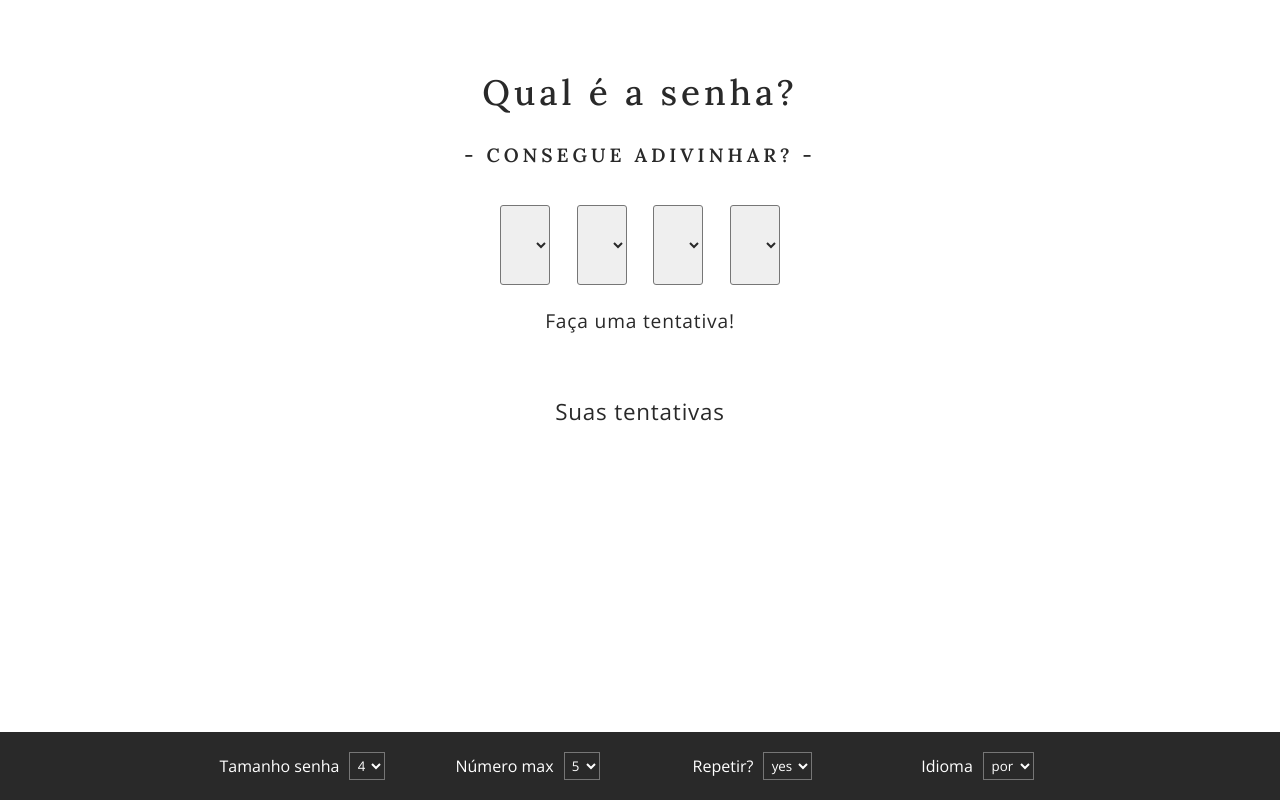
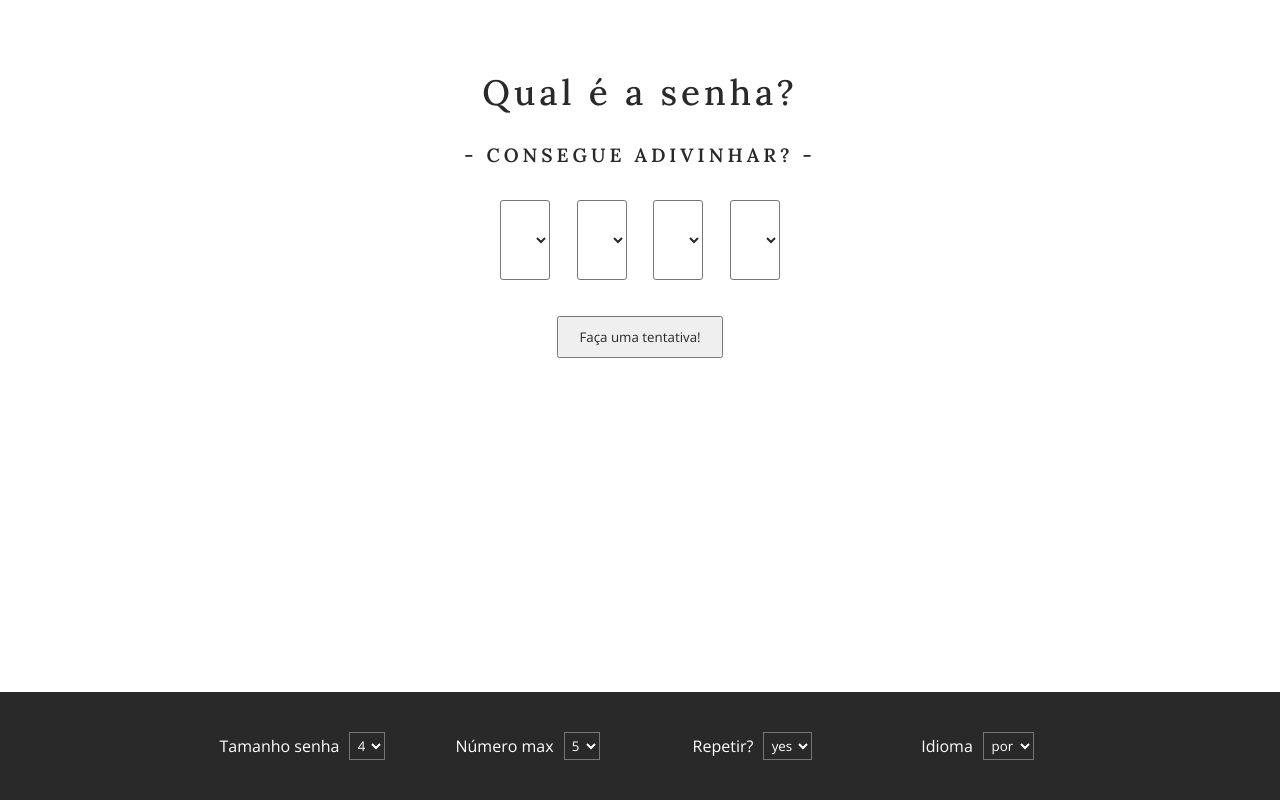
Before and after one commit to marmarx/marmarx.github.io, a PHP site: page /senha/index.html in a window 1280 px wide. Run offline with PHP 8.4, Linux system fonts and the light colour scheme.

Commit message:
Add files via upload

```diff
--- a/senha/index.html
+++ b/senha/index.html
@@ -10,15 +10,14 @@
 <link rel="preconnect" href="https://fonts.googleapis.com">
 <link href="https://fonts.googleapis.com/css2?family=Lora:wght@500;600&family=Open+Sans:wght@300;400&display=swap" rel="stylesheet">
 <link rel="stylesheet" href="style.css">
-<script defer type="text/javascript" src="script.js"></script>
 </head>
 
 <body>
 <div class="row"><div class="container"><h1 id="title">What's the password?</h1></div></div>
 <div class="row"><div class="container"><h2 id="subtitle">- Can you guess it? -</h2></div></div>
-<div class="row"><div id="pass" class="container" style="width:unset"></div></div>
-<div class="row"><div class="container"><p id="message">Give it a try!</p></div></div>
-<div class="row"><div class="container"><h3 id="help">Your tries:</h3></div></div>
+<div class="row"><div id="pass" class="container"></div></div>
+<div class="row"><button id="go" class="container" onclick="go()">Give it a try!</button></div>
+<div class="row"><div class="container"><p id="message"></p></div></div>
 <div class="row"><div id="results" class="container flex"></div></div>
 
 <div class="fixed row"><div id="footer" class="container">
@@ -39,5 +38,7 @@
     <select onchange="config(this.value,3)"><option value="por">por</option><option value="eng">eng</option><option value="esp">esp</option></select>
   </div></div>
 </div></div>
+<script defer type="text/javascript" src="language.js"></script>
+<script defer type="text/javascript" src="script.js"></script>
 </body>
 </html>
--- a/senha/script.js
+++ b/senha/script.js
@@ -20,7 +20,7 @@ function createPassword(size,max,repeat,lang){
     return pass;
   })();                                                           //run the function once immediately after declaration
   console.log(`Created a password with ${size} digits from 1 to ${max}, there are a total of ${possibilities} possibilities`);
-  //console.log('password:',password);
+  console.log('password:',password);
 
   //createInput
   (function(){
@@ -28,7 +28,7 @@ function createPassword(size,max,repeat,lang){
     container.innerHTML = '';
     let content = '<option value="" disabled selected></option>';
     for(let i=0;i<max;i++){content += `<option value="${i+1}">${i+1}</option>`}
-    for(let i=0;i<size;i++){container.innerHTML += `<select class="pass" onchange="select(this.value,${i})">${content}</select>`}
+    for(let i=0;i<size;i++){container.innerHTML += `<select class="pass" onchange="select()">${content}</select>`}
   })();
 
   const checkPassword = (password,attempt) => {
@@ -75,8 +75,12 @@ function createPassword(size,max,repeat,lang){
         congrats:`¡Felicidades! Descubriste la seña en ${tries} intento${tries>1?'s':''}, era ${password.join(', ')}. Había un total de ${possibilities.toLocaleString('es-ES')} posibilidades.`
       }
     }
-    if(hasBeenDiscovered){hasBeenDiscovered++;return languag[lang].done}
-    if(attempt.toString()===password.toString()){hasBeenDiscovered++;return languag[lang].congrats}
+    if(hasBeenDiscovered){hasBeenDiscovered++;return [languag[lang].done,hasBeenDiscovered]}
+    if(attempt.toString()===password.toString()){
+      hasBeenDiscovered++;
+      printResults(attempt,[...Array(size)].map(e=>'black'))
+      return [languag[lang].congrats,hasBeenDiscovered]
+    }
 
     [correctPosition,correctNumber,result] = checkPassword(password,structuredClone(attempt));
     printResults(attempt,result);
@@ -124,21 +128,21 @@ function createPassword(size,max,repeat,lang){
         '. '+['Vuelve de nuevo','Inténtalo de nuevo','Una vez más','Tu turno','Buena suerte'][random(5)]+'!'
       ]
     }
-    return language[lang].join('');
+    return [language[lang].join(''),hasBeenDiscovered];
   }
-  return (attempt) => {document.getElementById('message').innerHTML = showResults(attempt)}
+  return showResults
 }
 
 function start(){
   let config = localStorage.getItem('passwordGameRecord')?JSON.parse(localStorage.getItem('passwordGameRecord')):[4,5,1,'por'];
 
   const language = {
-    eng:{title:`What's the password?`,subtitle:'- Can you guess it? -',message:'Give it a try!',help:'Your tries:'},
-    por:{title:'Qual é a senha?',subtitle:'- Consegue adivinhar? -',message:'Faça uma tentativa!',help:'Suas tentativas'},
-    esp:{title:'¿Cuál es la seña?',subtitle:'¿Puedes adivinarlo?',message:'¡Haz tu intento!',help:'Tus intentos'}
+    eng:{title:`What's the password?`,subtitle:'- Can you guess it? -',go:'Give it a try!'},
+    por:{title:'Qual é a senha?',subtitle:'- Consegue adivinhar? -',go:'Faça uma tentativa!'},
+    esp:{title:'¿Cuál es la seña?',subtitle:'- ¿Puedes adivinarlo? -',go:'¡Haz tu intento!'}
   }
 
-  const lang = ['title','subtitle','message','help'];
+  const lang = ['title','subtitle','go'];
   lang.forEach(e=>document.getElementById(e).innerHTML = language[config[3]][e]);
 
   const language2 = {
@@ -153,7 +157,6 @@ function start(){
   const sets = document.getElementById('footer').getElementsByTagName('select');
   for(let i in sets){sets[i].value=config[i]}
 
-  let attempt = [...Array(config[0])].map(e=>0);
   function settings(value,index){
     config[index]=isNaN(value)?value:JSON.parse(value);
     localStorage.setItem('passwordGameRecord',JSON.stringify(config));
@@ -161,15 +164,18 @@ function start(){
   }
   const verifyPassword = createPassword(...config);
 
-  const selects = document.getElementById('pass').getElementsByTagName('select');
-  function select(value,index){
-    attempt[index]=JSON.parse(value);
-    if(!attempt.includes(0)){
-      verifyPassword(attempt);
-      attempt=[...Array(config[0])].map(e=>0);
-      for(let i in selects){selects[i].value=0}
-    }
+  const selects = Array.from(document.getElementById('pass').getElementsByTagName('select'));
+  let attempt=[...Array(config[0])];
+  const select = ()=>{
+    selects.forEach((e,i)=>{attempt[i]=e.value?JSON.parse(e.value):'_'});
+    console.log('attempt',attempt);
   }
-  return [select,settings]
+  const go = () => {
+    let [mes,end] = verifyPassword(attempt);
+    document.getElementById('message').innerHTML = mes;
+    if(!end){selects.forEach(e=>e.value=0)}
+  }
+  return [go,select,settings]
 }
-const [select,config] = start();
+
+const [go,select,config] = start();
--- a/senha/style.css
+++ b/senha/style.css
@@ -3,37 +3,41 @@
 html,body{scroll-behavior:smooth;overflow-x:hidden;width:100vw;min-height:100vh}
 ::-webkit-scrollbar{width:6px}::-webkit-scrollbar-track{background:#f1f1f1}::-webkit-scrollbar-thumb{background:#bbb}::-webkit-scrollbar-thumb:hover{background:#999}::selection{background:#30f2bb}
 
-div[onclick],div[onchange]{cursor:pointer}
+*[onclick],*[onchange]{cursor:pointer}
 .row{display:inline-flex;position:relative;width:100%}
 .container{margin:auto;position:relative;float:left;width:80%;max-width:900px}
 
 h1,h2{text-align:center;margin:.5em 0;letter-spacing:4px;font-family:'Lora', serif;color:var(--black)}
-h1{font-size:2.2em;font-weight:500;margin-top:2em}
-h2{font-size:1.2em;text-transform:uppercase;font-weight:600;margin-bottom:2em}
-h3,p{line-height:1.8em;letter-spacing:.8px;text-align:justify}
-h3{font-size:1.4em;text-align:center;font-weight:400;margin-top:1.5em}
-p{font-size:1.2em;font-weight:300;margin-top:1em;width:fit-content;margin:auto}
+h1{font-size:1.8em;font-weight:500;margin-top:2em}
+h2{text-transform:uppercase;font-weight:600}
+h2,p{font-size:1em}
+p{line-height:1.8em;letter-spacing:.8px;text-align:justify;font-weight:300;width:fit-content;margin:auto}
 select{text-align:center}select option{color:var(--black)}select:invalid{color:#6c6c6c!important}
+@media (min-width:510px){h1{font-size:2.2em}h2,p{font-size:1.2em}}
 
-.pass{width:50px;margin:0 1em;border-radius:3px;height:80px;}.pass::-ms-expand{display:none;-webkit-appearance:none;-moz-appearance:none}
+#pass{display:flex;flex-wrap:wrap;text-align:center;padding:10px;justify-content:center}
+.pass{flex:50px;max-width:50px;margin:1em;border-radius:3px;height:80px;background:none!important}.pass::-ms-expand{display:none;-webkit-appearance:none;-moz-appearance:none}
 .pass:focus{border:2px solid var(--color)}
+@media (min-width:991px){#pass{width:80%}}
 
-.flex{display:flex;flex-wrap:wrap;text-align:center;padding:10px;margin-bottom:40px}
+#go{margin:1em auto 0;padding:10px 20px;width:unset}
+
+.flex{display:flex;flex-wrap:wrap;text-align:center;margin-bottom:120px}
 .flex-item{flex:100%;font-size:1.2em;font-weight:300;padding:20px 10px}
 .flex-center{display:inline-flex;margin:auto}
 @media (min-width:510px){.flex-item{flex:49.9999%}}
-@media (min-width:991px){.flex-item{flex:33.3333%}.flex{margin-bottom:120px}}
+@media (min-width:991px){.flex-item{flex:33.3333%}}
 
-#message{margin:1em auto;text-align:center;max-width:600px}
+#message{margin:1.5em auto;text-align:center;max-width:600px}
 .circle{width:15px;height:15px;border-radius:100%;background-color:transparent;margin:auto 3px;transform:translateY(1px);border:1px solid var(--black)}
 .circle.black{background-color:var(--black)}.circle.gray{background-color:var(--gray);border:none}
 .circle:nth-child(1){margin-left:30px}
 
-.fixed{position:relative;left:0;bottom:0;min-height:8vh;background:var(--black)}
+.fixed{position:relative;left:0;bottom:0;min-height:8vh;background:var(--black);padding:30px 50px}
 .fixed select,.fixed option{background:var(--black);color:var(--white);margin-left:10px;padding:3px}.fixed option:hover{background:var(--color)}
 #footer{display:flex;flex-wrap:wrap;text-align:center}
 .foot{flex:100%;font-size:1em;padding:10px}
 .f-center{display:inline-flex;margin:auto;}
 span{margin:auto;color:var(--white)}
-@media (min-width:510px){.foot{flex:49.9999%}}
+@media (min-width:510px){.foot{flex:49.9999%}.fixed{padding:20px 50px}}
 @media (min-width:991px){.foot{flex:24.9999%;padding:20px 10px}.fixed{position:fixed}}
```
